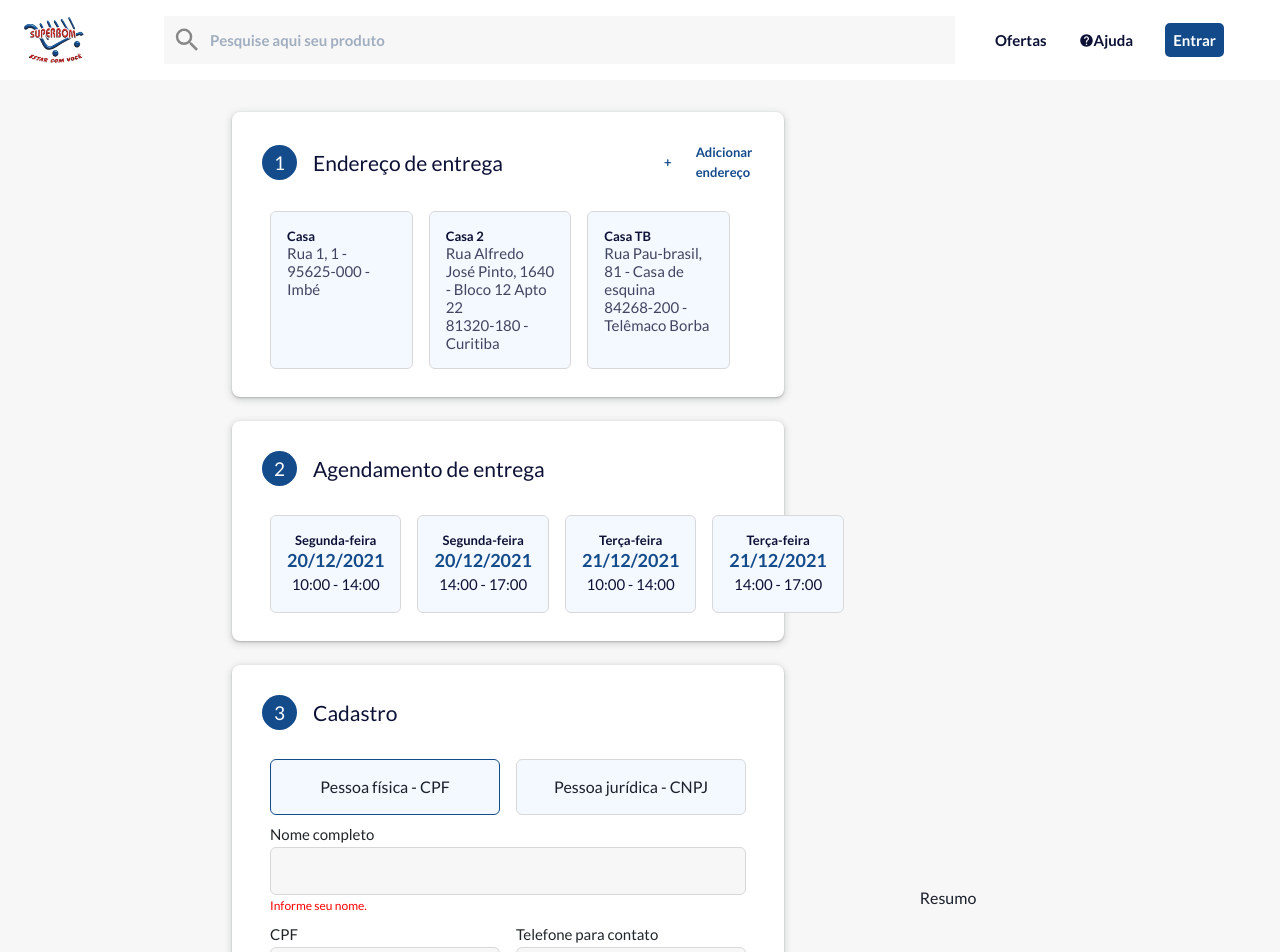
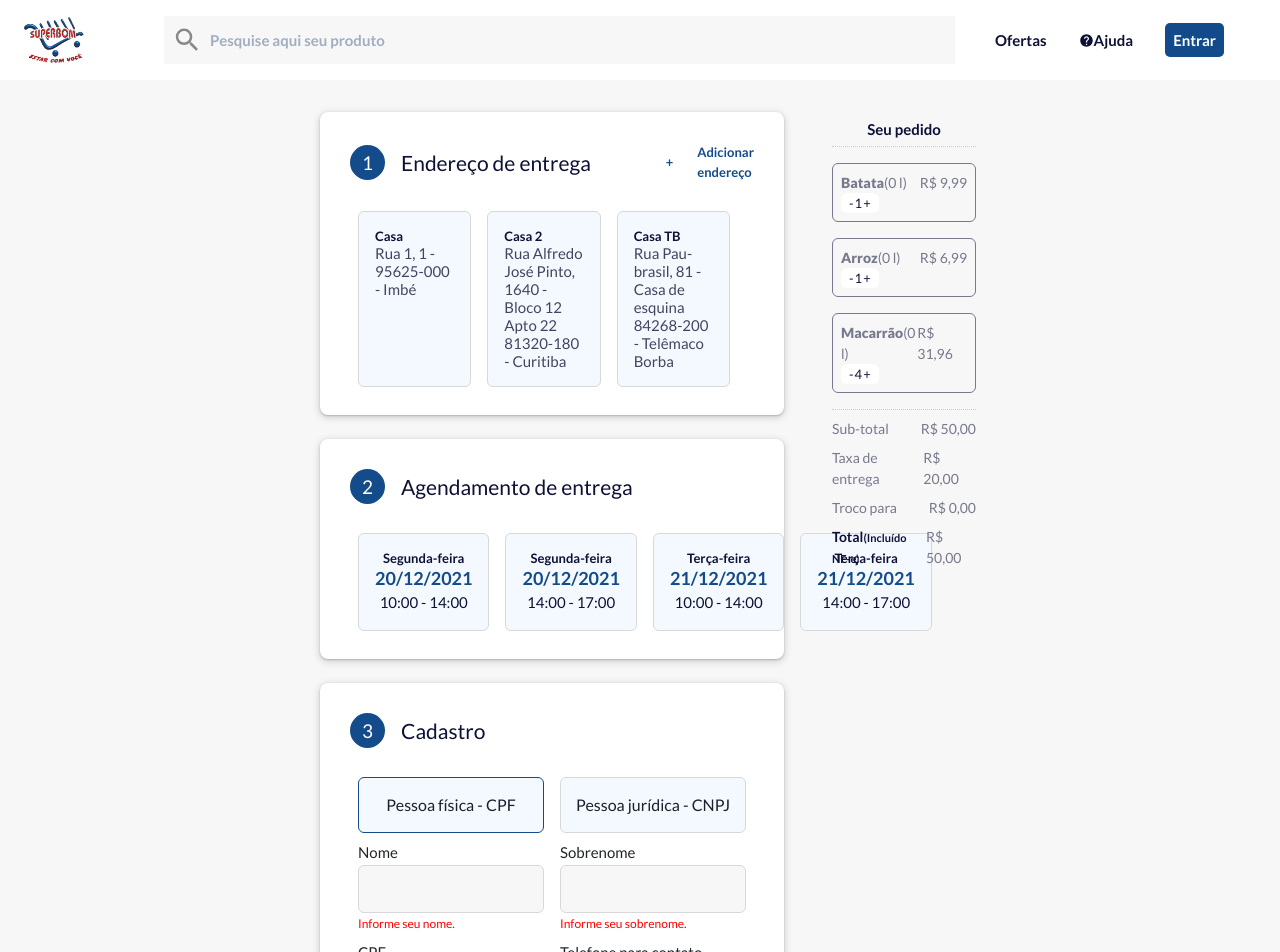
Before and after one commit to alnrf/dcn2.0, a React (Create React App) app: page /carrinho in a window 1280 px wide. Shown: the top 952 px of the page. Built offline with nearby package versions, Linux system fonts and the light colour scheme.

Commit message:
Ajustes checkout

```diff
--- a/package.json
+++ b/package.json
@@ -17,6 +17,7 @@
     "react": "^17.0.2",
     "react-copy-to-clipboard": "^5.0.4",
     "react-dom": "^17.0.2",
+    "react-hook-form": "^7.22.2",
     "react-icons": "^4.3.1",
     "react-input-mask": "^2.0.4",
     "react-multi-carousel": "^2.6.5",
@@ -57,7 +58,9 @@
     ]
   },
   "devDependencies": {
+    "@hookform/resolvers": "^2.8.5",
     "@types/react": "^17.0.37",
+    "@types/react-input-mask": "^3.0.1",
     "@types/styled-components": "^5.1.15",
     "@types/styled-system": "^5.1.13",
     "@types/styled-system__css": "^5.0.16"
--- a/src/components/addressForm/addressForm.style.ts
+++ b/src/components/addressForm/addressForm.style.ts
@@ -81,11 +81,9 @@ export const Row = styled.div`
   width: 100%;
   background-color: #fff;
   flex-direction: row;
-
 `;
 
 export const Button = styled.div`
-
   display: flex;
   width: 100%;
   height: 44px;
@@ -96,7 +94,7 @@ border-radius: 6px;
   margin: 15px 0 0 0;
   cursor: pointer;
   &:hover {
-    background-color: #466A89;
+    background-color: #466a89;
   }
   span {
     font-size: 15px;
--- /dev/null
+++ b/src/components/cartResume/CartResume.tsx
@@ -0,0 +1,73 @@
+import React, { useState } from "react";
+import * as SC from "./cartResume.style";
+import { toCurrency } from "../../utils/formatMoney";
+
+const data = [
+  {
+    title: "Batata",
+    amount: 999,
+    quantity: 1,
+  },
+  {
+    title: "Arroz",
+    amount: 699,
+    quantity: 1,
+  },
+  {
+    title: "Macarrão",
+    amount: 799,
+    quantity: 4,
+  },
+];
+
+function CartResume() {
+  return (
+    <SC.Container>
+      <SC.CartTitle>
+        <span>Seu pedido</span>
+      </SC.CartTitle>
+      <SC.Divider />
+      <SC.ProductListCont>
+        {data.map((item: any, index: any) => (
+          <SC.ProductWrap key={index}>
+            <SC.ProductRow>
+              <SC.ProductName>
+                {item?.title}
+                <SC.TxtNormal>(0 l)</SC.TxtNormal>
+              </SC.ProductName>
+              <SC.ProductAmount>
+                R$ {toCurrency(item?.quantity * item?.amount)}
+              </SC.ProductAmount>
+            </SC.ProductRow>
+            <SC.ProductQuantity>
+              <span style={{ cursor: "pointer" }}>-</span>
+              <span>{item?.quantity}</span>
+              <span style={{ cursor: "pointer" }}>+</span>
+            </SC.ProductQuantity>
+          </SC.ProductWrap>
+        ))}
+      </SC.ProductListCont>
+      <SC.Divider />
+      <SC.Row>
+        <SC.TxtNormal>Sub-total</SC.TxtNormal>
+        <SC.TxtNormal>R$ 50,00</SC.TxtNormal>
+      </SC.Row>
+      <SC.Row>
+        <SC.TxtNormal>Taxa de entrega</SC.TxtNormal>
+        <SC.TxtNormal>R$ 20,00</SC.TxtNormal>
+      </SC.Row>
+      <SC.Row>
+        <SC.TxtNormal>Troco para</SC.TxtNormal>
+        <SC.TxtNormal>R$ 0,00</SC.TxtNormal>
+      </SC.Row>
+      <SC.Row>
+        <SC.TxtTotal>
+          Total<SC.TxtFee>(Incluído NF-e)</SC.TxtFee>
+        </SC.TxtTotal>
+        <SC.TxtNormal>R$ 50,00</SC.TxtNormal>
+      </SC.Row>
+    </SC.Container>
+  );
+}
+
+export default CartResume;
--- /dev/null
+++ b/src/components/cartResume/cartResume.style.ts
@@ -0,0 +1,131 @@
+import styled from "styled-components";
+
+export const Container = styled.div`
+  display: flex;
+  width: 20%;
+  flex-direction: column;
+
+  align-items: center;
+  padding: 8px 16px;
+
+`;
+
+export const Row = styled.div`
+  display: flex;
+  width: 100%;
+  flex-direction: row;
+  align-items: center;
+  justify-content: space-between;
+  margin: 0 0 8px 0;
+`;
+
+export const CartTitle = styled.div`
+  display: flex;
+  width: 100%;
+  flex-direction: column;
+  align-items: center;
+  justify-conten: center;
+
+  span {
+    font-size: 15px;
+    font-style: normal;
+    font-weight: 700;
+    line-height: 18px;
+    color: #0d1136;
+  }
+`;
+
+export const ProductListCont = styled.div`
+  display: flex;
+  width: 100%;
+  flex-direction: column;
+
+`;
+
+export const ProductWrap = styled.div`
+  display: flex;
+  width: 100%;
+  flex-direction: column;
+  background-color: #f7f7f7;
+  border-radius: 6px;
+  border: 1px solid #77798c;
+  padding: 8px;
+  margin: 8px 0;
+`;
+
+export const ProductRow = styled.div`
+  display: flex;
+  width: 100%;
+  flex-direction: row;
+  align-items: center;
+  justify-content: space-between;
+  background-color: #f7f7f7;
+`;
+
+export const ProductName = styled.span`
+  font-size: 14px;
+  font-style: normal;
+  font-weight: 900;
+  line-height: 21px;
+  color: #77798c;
+`;
+
+export const ProductAmount = styled.span`
+  font-size: 14px;
+  font-style: normal;
+  font-weight: 400;
+  line-height: 21px;
+  color: #77798c;
+`;
+
+export const ProductQuantity = styled.div`
+  display: flex;
+  width: 30%;
+  flex-direction: row;
+  align-items: center;
+  justify-content: space-between;
+  background-color: #fff;
+  padding: 0 8px;
+  border-radius: 6px;
+  span {
+    font-size: 13px;
+    font-style: normal;
+    font-weight: 400;
+    line-height: 20px;
+    color: #0d1136;
+  }
+`;
+
+export const Divider = styled.div`
+  display: flex;
+  width: 100%;
+  flex-direction: row;
+  border-bottom-style: dotted;
+  border-bottom-width: 1px;
+  border-bottom-color: #cccccc;
+  margin: 8px 0;
+`;
+
+export const TxtNormal = styled.span`
+  font-size: 14px;
+  font-style: normal;
+  font-weight: 400;
+  line-height: 21px;
+  color: #77798c;
+`;
+
+export const TxtTotal = styled.span`
+  font-size: 14px;
+  font-style: normal;
+  font-weight: 700;
+  line-height: 21px;
+  color: #0d1136;
+`;
+
+export const TxtFee = styled.span`
+  font-size: 11px;
+  font-style: normal;
+  font-weight: 700;
+  line-height: 17px;
+  color: #0d1136;
+`;
--- a/src/components/customerForm/CustomerForm.tsx
+++ b/src/components/customerForm/CustomerForm.tsx
@@ -19,11 +19,18 @@ function CustomerForm() {
       </SC.Row>
       {isCpf ? (
         <>
-          <SC.InputContainer>
-            <SC.Label>Nome completo</SC.Label>
-            <SC.Input type="text" name="name" nav-index="1" />
-            <SC.Error>Informe seu nome.</SC.Error>
-          </SC.InputContainer>
+          <SC.Row>
+            <SC.InputContainer style={{ marginRight: "8px" }}>
+              <SC.Label>Nome</SC.Label>
+              <SC.Input type="text" name="first_name" nav-index="1" />
+              <SC.Error>Informe seu nome.</SC.Error>
+            </SC.InputContainer>
+            <SC.InputContainer style={{ marginLeft: "8px" }}>
+              <SC.Label>Sobrenome</SC.Label>
+              <SC.Input type="text" name="last_name" nav-index="1" />
+              <SC.Error>Informe seu sobrenome.</SC.Error>
+            </SC.InputContainer>
+          </SC.Row>
           <SC.Row>
             <SC.InputContainer style={{ marginRight: "8px" }}>
               <SC.Label>CPF</SC.Label>
--- a/src/components/payment/Payment.tsx
+++ b/src/components/payment/Payment.tsx
@@ -9,7 +9,9 @@ import alelo from "../../assets/logos/alelo-logo.png";
 
 function Payment() {
   const [isCredit, setIsCredit] = useState(true);
+  const [isBtnDisabled, setIsBtnDisabled] = useState(true);
   const [payment, setPayment] = useState<string>();
+
   return (
     <SC.Container>
       <SC.Title>
@@ -110,11 +112,31 @@ function Payment() {
               </>
             </TabPanel>
             <TabPanel>
-              <p>two!</p>
+              <SC.InputContainer>
+                <SC.Label>Precisa de troco? Quanto?</SC.Label>
+                <SC.Input
+                  type="text"
+                  name="change"
+                  nav-index="1"
+                  placeholder="R$ 0,00"
+                />
+              </SC.InputContainer>
             </TabPanel>
           </TabPanels>
         </Tabs>
       </>
+      <SC.AlertBox>
+        <span>Corrija seu endereço de entrega para continuar</span>
+      </SC.AlertBox>
+      {isBtnDisabled ? (
+        <SC.ButtonActive>
+          <span>Finalizar pedido</span>
+        </SC.ButtonActive>
+      ) : (
+        <SC.ButtonInactive>
+          <span>Finalizar pedido</span>
+        </SC.ButtonInactive>
+      )}
     </SC.Container>
   );
 }
--- a/src/components/payment/payment.style.ts
+++ b/src/components/payment/payment.style.ts
@@ -92,3 +92,110 @@ export const Text = styled.span`
   line-height: 23px;
   color: #0d1136;
 `;
+
+export const InputContainer = styled.div`
+  display: flex;
+  width: 100%;
+  background-color: #fff;
+  flex-direction: column;
+  margin: 10px 0 0 0;
+`;
+
+export const Label = styled.span`
+  font-size: 15px;
+  font-style: normal;
+  font-weight: 400;
+  line-height: 18px;
+  color: #212529;
+  margin: 0 0 4px 0;
+`;
+
+export const Error = styled.span`
+  font-size: 12px;
+  font-style: normal;
+  font-weight: 400;
+  line-height: 18px;
+  color: red;
+  margin: 2px 0 0 0;
+`;
+
+export const Input = styled.input`
+  display: flex;
+  width: 100%;
+  height: 48px;
+  background-color: #f7f7f7;
+  padding: 12px;
+  border: 1px solid #d8d8d8;
+  border-radius: 6px;
+  &:focus {
+    border-color: #134b8b;
+    outline: none !important;
+  }
+`;
+
+export const AlertBox = styled.div`
+
+display: flex;
+width: 100%;
+height: 44px;
+background-color: #fff3cd;
+align-items: center;
+padding: 0 0 0 16px;
+border-radius: 6px;
+margin: 15px 0 0 0;
+border: 1px solid #ffeeba;
+
+span {
+    font-size: 15px;
+  font-style: normal;
+  font-weight: 400;
+  line-height: 23px;
+  color: #856404;
+}
+`;
+
+export const ButtonActive = styled.div`
+
+display: flex;
+width: 100%;
+height: 44px;
+background-color: #134b8b;
+align-items: center;
+justify-content: center;
+border-radius: 6px;
+margin: 15px 0 0 0;
+cursor: pointer;
+&:hover {
+    background-color: #466A89;
+}
+span {
+    font-size: 15px;
+  font-style: normal;
+  font-weight: 700;
+  line-height: 18px;
+  color: #fff;
+}
+`;
+
+export const ButtonInactive = styled.div`
+
+display: flex;
+width: 100%;
+height: 44px;
+background-color: #757575;
+align-items: center;
+justify-content: center;
+border-radius: 6px;
+margin: 15px 0 0 0;
+cursor: not-allowed;
+&:hover {
+    background-color: #8f8f8f;
+}
+span {
+    font-size: 15px;
+  font-style: normal;
+  font-weight: 700;
+  line-height: 18px;
+  color: #c2c3cc;
+}
+`;
--- a/src/pages/checkout/Checkout.tsx
+++ b/src/pages/checkout/Checkout.tsx
@@ -6,6 +6,7 @@ import AddressForm from "../../components/addressForm/AddressForm";
 import DeliveryCard from "../../components/deliveryCard/DeliveryCard";
 import CustomerForm from "../../components/customerForm/CustomerForm";
 import Payment from "../../components/payment/Payment";
+import CartResume from "../../components/cartResume/CartResume";
 
 function Checkout() {
   const [isAddressFormOpen, setAddressFormOpen] = useState(false);
@@ -51,7 +52,7 @@ function Checkout() {
           <Payment />
         </SC.Step>
       </SC.StepsContainer>
-      <SC.CartResume>Resumo</SC.CartResume>
+      <CartResume />
     </SC.Container>
   );
 }
--- a/src/pages/checkout/checkout.style.ts
+++ b/src/pages/checkout/checkout.style.ts
@@ -12,7 +12,7 @@ export const Container = styled.div`
 
 export const StepsContainer = styled.div`
   display: flex;
-  width: 70%;
+  width: 60%;
   flex-direction: column;
   align-items: start;
   padding: 0 32px;
@@ -114,11 +114,12 @@ export const Circle = styled.div`
 `;
 
 
-export const CartResume = styled.div`
+export const ResumeContainer = styled.div`
   display: flex;
-  width: 30%;
+  width: 20%;
   flex-direction: column;
-  justify-content: center;
+  border: 1px solid black;
   align-items: center;
-  padding: 32px;
+  padding: 8px 16px;
+  background-color: #fff;
 `;
```
Also changed, not shown: 2 other files (tests, documents, lock files or other folders). Lines whose indentation alone changed are shown as unchanged.
